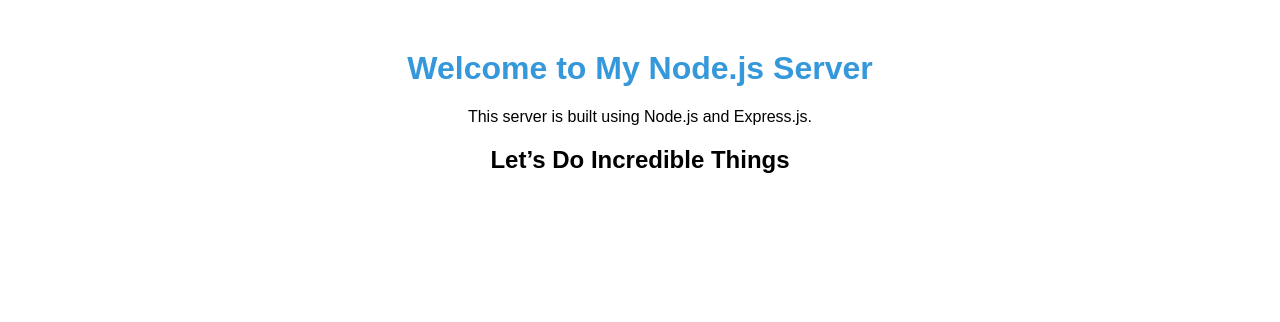
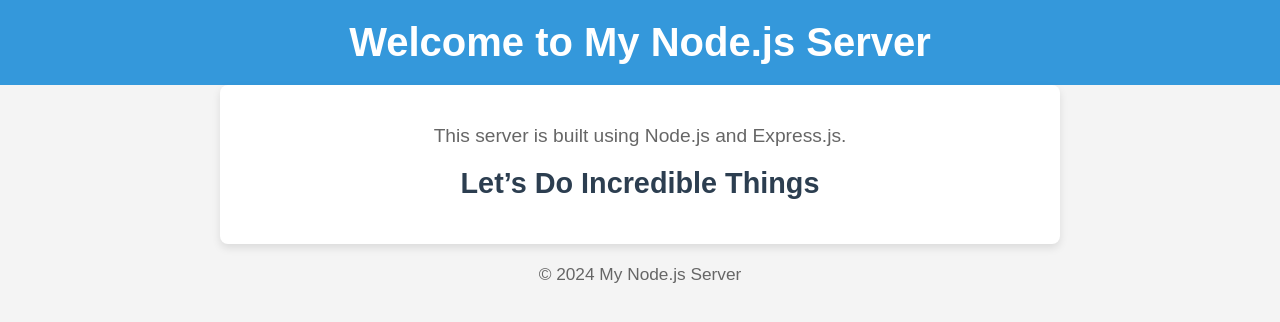
Before and after one commit to shogof/basic-nodejs-server, a website: page public/index.html in a window 1280 px wide. Drawn offline with Linux system fonts and the light colour scheme.

Commit message:
Enhance styling and layout for the homepage

```diff
--- a/public/index.html
+++ b/public/index.html
@@ -7,8 +7,15 @@
     <link rel="stylesheet" href="style.css" />
   </head>
   <body>
-    <h1>Welcome to My Node.js Server</h1>
-    <p>This server is built using Node.js and Express.js.</p>
-    <h2>Let’s Do Incredible Things</h2>
+    <header>
+      <h1>Welcome to My Node.js Server</h1>
+    </header>
+    <div class="container">
+      <p>This server is built using Node.js and Express.js.</p>
+      <h2>Let’s Do Incredible Things</h2>
+    </div>
+    <footer>
+      <p>&copy; 2024 My Node.js Server</p>
+    </footer>
   </body>
 </html>
--- a/public/style.css
+++ b/public/style.css
@@ -1,9 +1,47 @@
 body {
-    font-family: Arial, sans-serif;
-    text-align: center;
-    margin-top: 50px;
+  font-family: Arial, sans-serif;
+  text-align: center;
+  margin: 0;
+  padding: 0;
+  background-color: #f4f4f4;
+}
+
+header {
+  background: #3498db;
+  color: white;
+  padding: 20px 0;
 }
 
 h1 {
-    color: #3498db;
+  margin: 0;
+  font-size: 2.5em;
 }
+
+h2 {
+  margin-top: 20px;
+  font-size: 1.8em;
+  color: #2c3e50;
+}
+
+p {
+  font-size: 1.2em;
+  color: #666;
+  max-width: 600px;
+  margin: 20px auto;
+}
+
+.container {
+  width: 90%;
+  max-width: 800px;
+  margin: 0 auto;
+  padding: 20px;
+  background: white;
+  border-radius: 8px;
+  box-shadow: 0 4px 8px rgba(0, 0, 0, 0.1);
+}
+
+footer {
+  margin-top: 20px;
+  font-size: 0.9em;
+  color: #999;
+}
```
